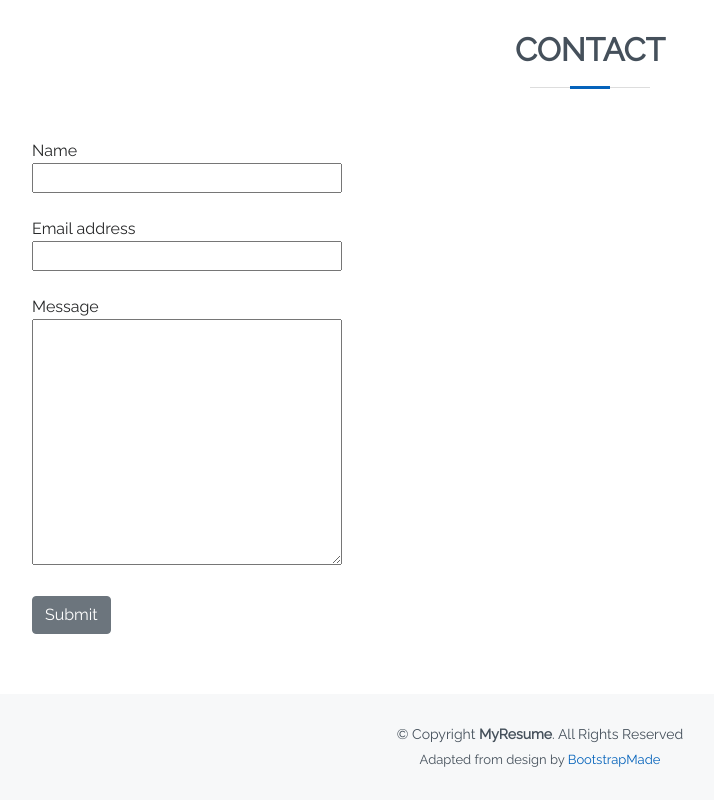
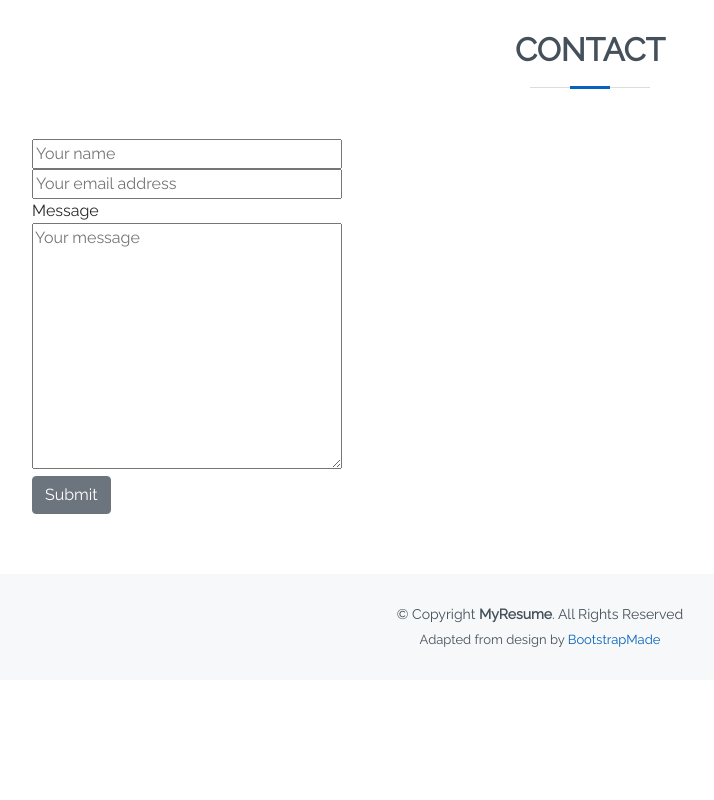
Before and after one commit to yvonne-chia/yvonne-chia.github.io, a plain HTML site: page index.html in a window 1280 px wide. Shown: the part 4318-5118 px from the top of the page, without its empty margins (100-814 px from the left). After the commit the page ends 4998 px from the top, so only its background shows below. Drawn offline with Linux system fonts and the light colour scheme.

Commit message:
Update index.html

```diff
--- a/index.html
+++ b/index.html
@@ -394,13 +394,11 @@
         <div class="row">
           <form id="fs-frm" name="simple-contact-form" accept-charset="utf-8" action="https://formspree.io/f/mpzbzybd" method="post">
             <fieldset id="fs-frm-inputs">
-              <label for="name">Name</label><br>
-              <input type="text" name="name" id="name" required="" size="35"><br><br>
-              <label for="email-address">Email address</label><br>
-              <input type="email" name="_replyto" id="email-address" required=""size="35"><br><br>
+              <input type="text" name="name" id="name" placeholder="Your name" required="" size="35"><br>
+              <input type="email" name="_replyto" id="email-address" placeholder="Your email address" required=""size="35"><br>
               <label for="message">Message</label><br>
-              <textarea rows="10" name="message" id="message" required=""cols="35"></textarea>
-              <input type="hidden" name="_subject" id="email-subject" value="Contact Form Submission"><br><br>
+              <textarea rows="10" name="message" id="message" placeholder="Your message" required=""cols="35"></textarea>
+              <input type="hidden" name="_subject" id="email-subject" value="Contact Form Submission"><br>
             </fieldset>
             <button type="submit" class="btn btn-secondary">Submit</button>
           </form>
```
